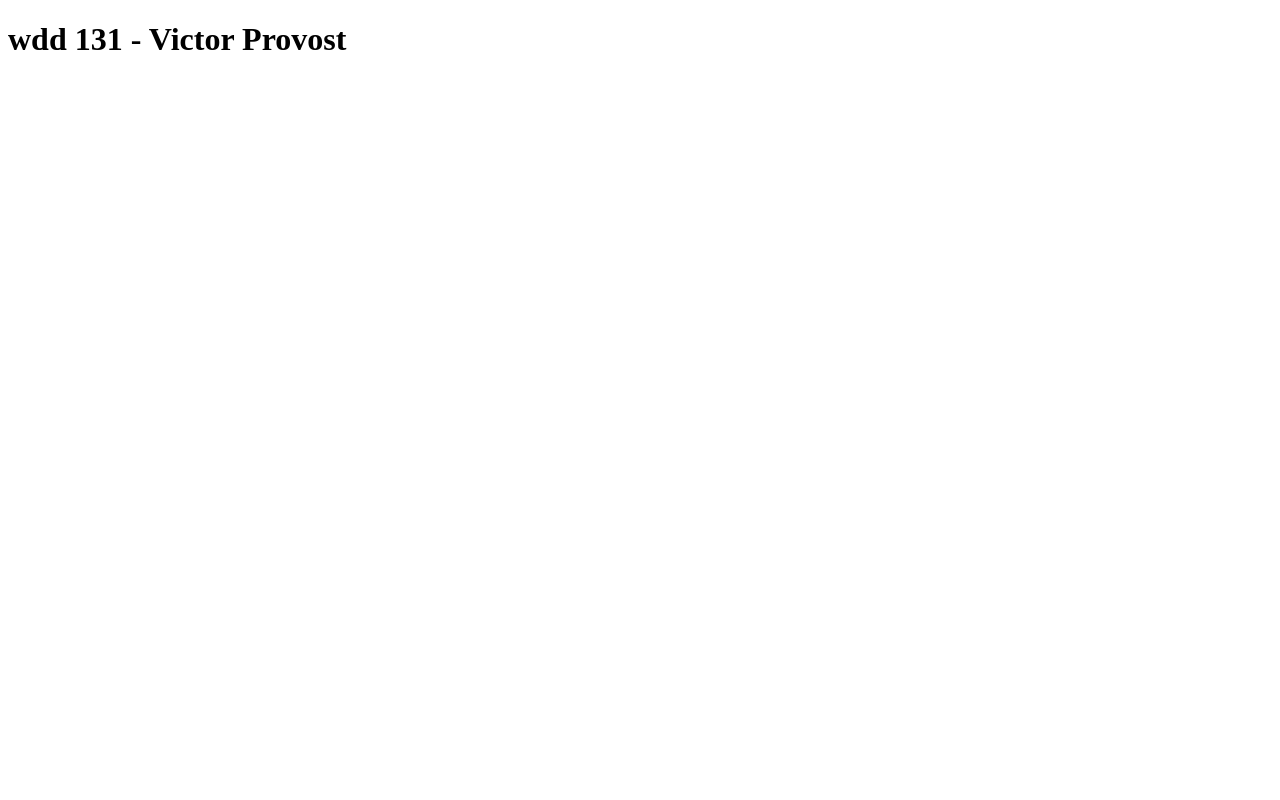
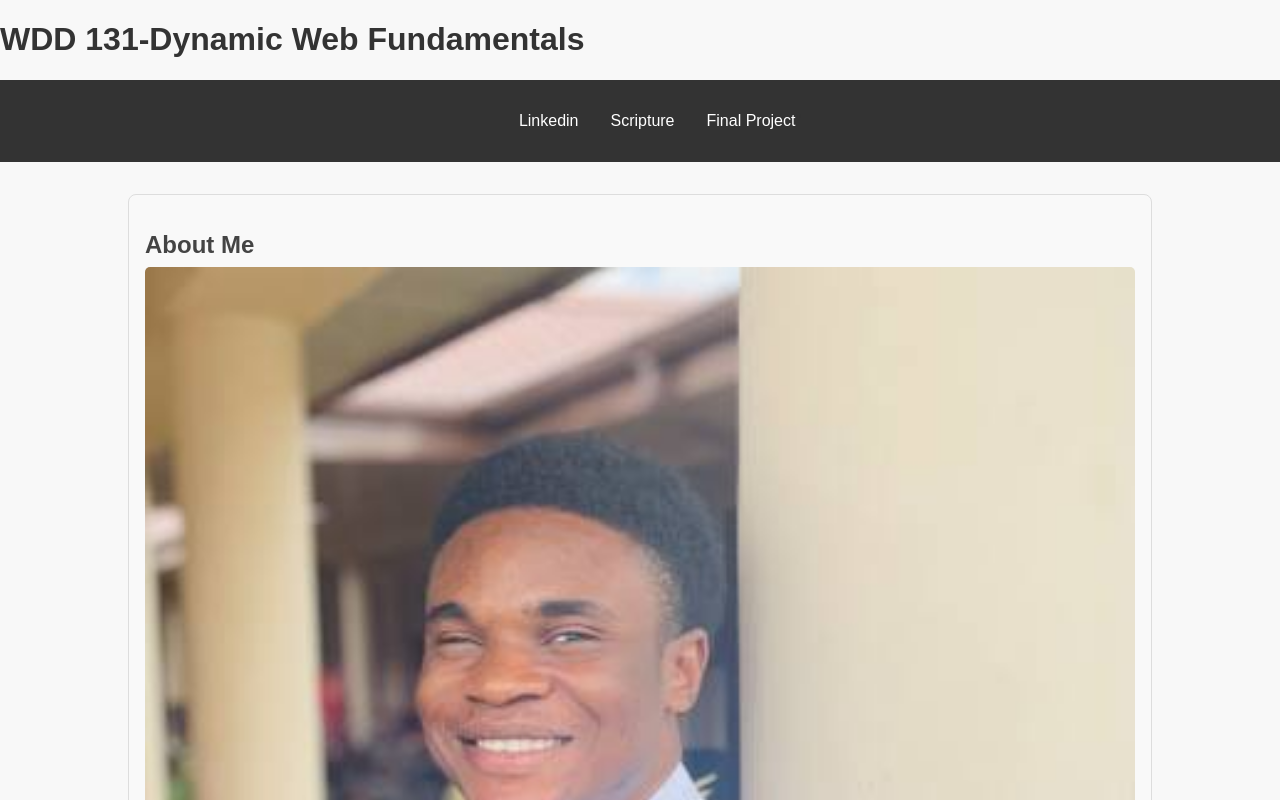
Before and after one commit to Victorprovost/wdd131, a plain HTML site: page index.html in a window 1280 px wide. Shown: the top 800 px of the page. Drawn offline with Linux system fonts and the light colour scheme.

Commit message:
wk 1 work

```diff
--- a/index.html
+++ b/index.html
@@ -1,11 +1,51 @@
 <!DOCTYPE html>
 <html lang="en">
+
 <head>
     <meta charset="UTF-8">
     <meta name="viewport" content="width=device-width, initial-scale=1.0">
-    <title>WDD 131</title>
+    <title> WDD 131-Dynamic Web Fundamentals- Victor Provost </title>
+    <link rel ="stylesheet" href="styles/base.css">
+    <script src="getdates.js" defer></script>
+    <meta description="WDD 131 - Dynamic Web Fundamentals
+                        Victor Provost
+                        The home page of the WDD 131 course">
+    <meta author="Victor Provost">
+
 </head>
+
 <body>
-    <h1>wdd 131 - Victor Provost</h1>
+    <header>
+        <h1> WDD 131-Dynamic Web Fundamentals</h1>
+        <nav>
+            <ul>
+                <li><a href="https://www.linkedin.com/in/victor-provost2001">Linkedin</a></li>
+                <li><a
+                        href="https://www.churchofjesuschrist.org/study/scriptures/bofm/1-ne/3?lang=eng&id=p7#p7">Scripture</a>
+                </li>
+                <li><a href="final-project.html">Final Project</a>"</li>
+            </ul>
+        </nav>
+    </header>
+
+    <main>
+        <section class="card">
+            <h2>About Me</h2>
+            <img src="images/profile.jpg" alt="Profile">
+            <p>Hello, my name is Victor. I was born in Nigeria and current live in the capital city Abuja.
+                I am a student of Brigham Young University and pursuing a degree in Computer Science.
+                I love listenting to music and reading during my spare time.
+            </p>
+            <a href="Linkedin">Linkedin</a>
+            <a href="Scripture">Scripture</a>
+            <a href="final-project">Final Project</a>
+        </section>
+    </main>
+
+    <footer>
+        <p>© <span id="currentYear"></span> Victor Provost _ Abuja </p>
+        <p id="lastModified"></p>
+    </footer>
 </body>
+
 </html>
--- /dev/null
+++ b/styles/base.css
@@ -0,0 +1,89 @@
+css * {
+    margin: 0;
+    padding: 0;
+    box-sizing: border-box;
+}
+
+body {
+    font-family: 'arial', sans-serif;
+    color: #333;
+    background-color: #f8f8f8ff;
+    margin: 0;
+    padding: 0;
+}
+
+/* Navigation styles */
+nav {
+    background-color: #333;
+    padding: 1rem;
+}
+
+nav ul {
+    list-style-type: none;
+    display: flex;
+    justify-content: center;
+}
+
+nav ul li {
+    margin: 0 1rem;
+}
+
+nav ul li a {
+    color: white;
+    text-decoration: none;
+    transition: color 0.3s ease;
+}
+
+nav ul li a:hover {
+    color: #4CAF50;
+    /* Hover effect color */
+}
+
+/* Main content styles */
+main {
+    display: grid;
+    grid-template-columns: repeat(auto-fit, minmax(300px, 1fr));
+    gap: 1rem;
+    width: 80%;
+    max-width: 1200px;
+    margin: 2rem auto;
+}
+
+.card {
+    background-color: #f9f9f9;
+    border: 1px solid #ddd;
+    padding: 1rem;
+    border-radius: 8px;
+}
+
+.card h2 {
+    color: #444;
+    margin-bottom: 0.5rem;
+}
+
+.card img {
+    width: 100%;
+    height: auto;
+    border-radius: 5px;
+    margin-bottom: 16px;
+}
+
+.card p {
+    font-size: 16px;
+    line-height: 1.6;
+    margin-bottom: 24px;
+}
+
+.btn {
+    display: inline-block;
+    padding: 10px 20px;
+    text-decoration: none;
+    color: #ffffff;
+    background-color: #007bff;
+    border-radius: 5px;
+    transition: background-color 0.3s ease;
+}
+
+.btn:hover {
+    background-color: #0056b3;
+}
```
Also changed, not shown: scripts/getdates.js (added, +13 -0 lines), images/profile.jpg (added).
